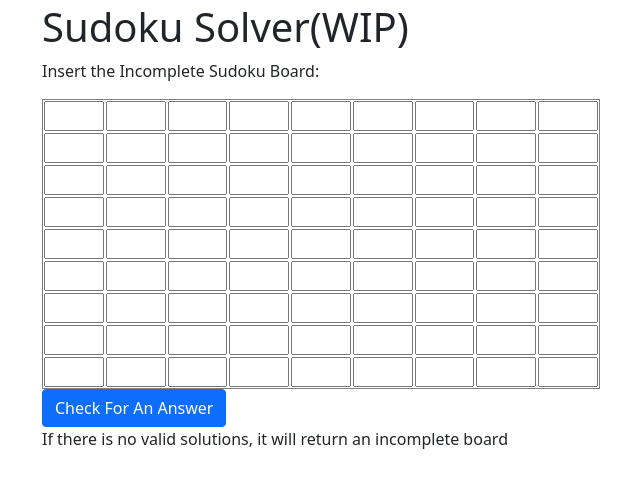
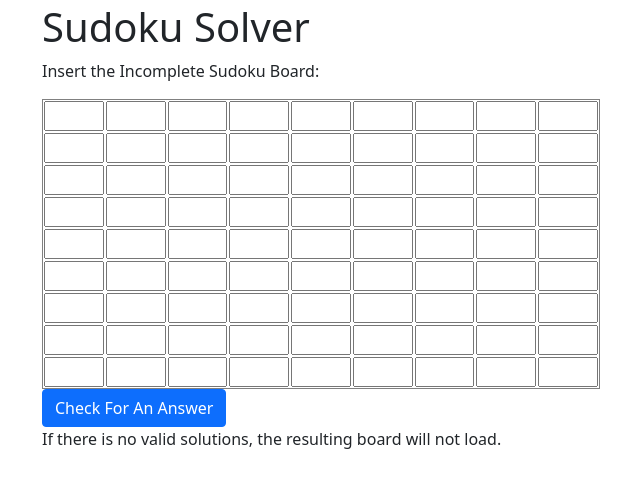
Before and after one commit to StevenAHan/Stevens-Minigames, a Flask app: page /sudoku_solver in a window 1280 px wide. Shown: the part 53-541 px from the top of the page, without its empty margins (40-680 px from the left). Run offline with Flask 3, Linux system fonts and the light colour scheme.

Commit message:
changed wording

```diff
--- a/templates/sudoku_solver.html
+++ b/templates/sudoku_solver.html
@@ -5,7 +5,7 @@
 
 {% block title %} Sudoku Solver {% endblock %}
 {% block content %}
-    <h1>Sudoku Solver(WIP)</h1>
+    <h1>Sudoku Solver</h1>
     <p>Insert the Incomplete Sudoku Board:</p>
 
 
@@ -126,7 +126,7 @@
 
         <div class="form-group">
             <button type="submit" class="btn btn-primary">Check For An Answer</button>
-            <p>If there is no valid solutions, it will return an incomplete board</p>
+            <p>If there is no valid solutions, the resulting board will not load.</p>
         </div>
 
         <div>
```
